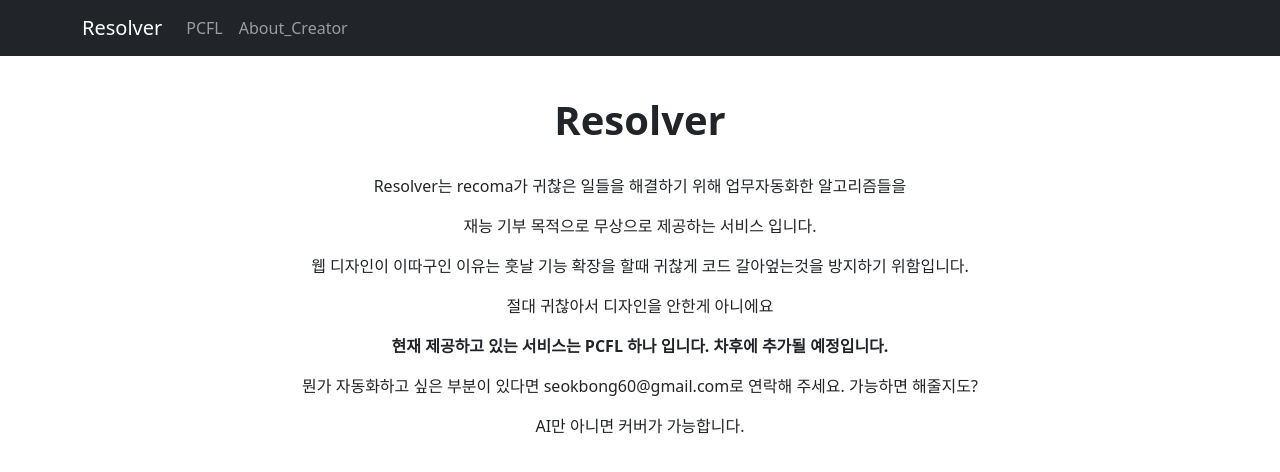
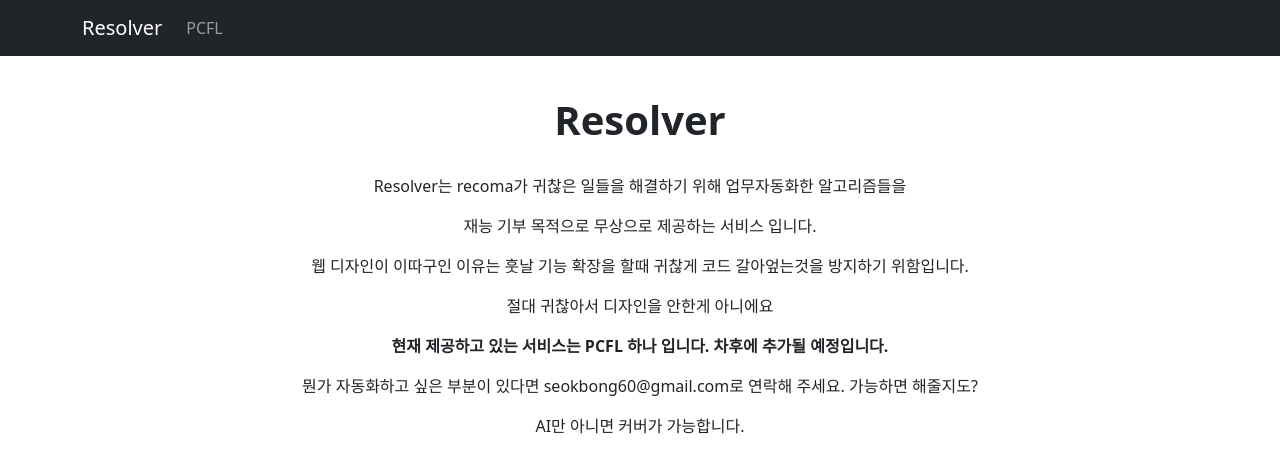
Before and after one commit to SweetCase-Cobalto/resolver-web, a React (Create React App) app: page / in a window 1280 px wide. Shown: the top 472 px of the page. Built offline with nearby package versions, Linux system fonts and the light colour scheme; no server answers.

Commit message:
refector: ServerURL in .env
ServerURL을 .env에 저장

```diff
--- a/package.json
+++ b/package.json
@@ -8,6 +8,7 @@
     "@testing-library/user-event": "^13.5.0",
     "axios": "^0.27.2",
     "bootstrap": "^5.2.0",
+    "dotenv": "^16.0.1",
     "js-file-download": "^0.4.12",
     "react": "^18.2.0",
     "react-bootstrap": "^2.5.0",
--- a/src/apps/publics/pages/PCFLPage.jsx
+++ b/src/apps/publics/pages/PCFLPage.jsx
@@ -2,10 +2,11 @@ import styled from "styled-components";
 import { Form, Button } from "react-bootstrap";
 import { useState } from "react";
 import fileDownload from "js-file-download";
+import axios from "axios";
 
 import ResolverNavbar from "../../../components/ResolverNavbar";
 import { MainLayer } from "../../../components/Layers";
-import axios from "axios";
+import { serverUrl } from "../../../vars/server";
 
 const PCFLPage = () => {
 
@@ -31,7 +32,7 @@ const PCFLPage = () => {
         formData.append('file', inputs.file, inputs.file.name);
         formData.append('interval', inputs.interval);
         // 백엔드 전송
-        const url = 'http://localhost:8000/api/public/pcfl'
+        const url = `${serverUrl}/api/public/pcfl`;
         axios.post(url, formData, {
             responseType: 'blob',
             headers: {
--- a/src/components/ResolverNavbar.jsx
+++ b/src/components/ResolverNavbar.jsx
@@ -7,7 +7,6 @@ const ResolverNavbar = () => {
                 <Navbar.Brand href="/">Resolver</Navbar.Brand>
                 <Nav className="me-auto">
                     <Nav.Link href="/publics/pcfl">PCFL</Nav.Link>
-                    <Nav.Link>About_Creator</Nav.Link>
                 </Nav>
             </Container>
         </Navbar>
--- /dev/null
+++ b/src/vars/server.js
@@ -0,0 +1 @@
+export const serverUrl = process.env.REACT_APP_SERVER_URL;
```
Also changed, not shown: 2 other files (tests, documents, lock files or other folders).
